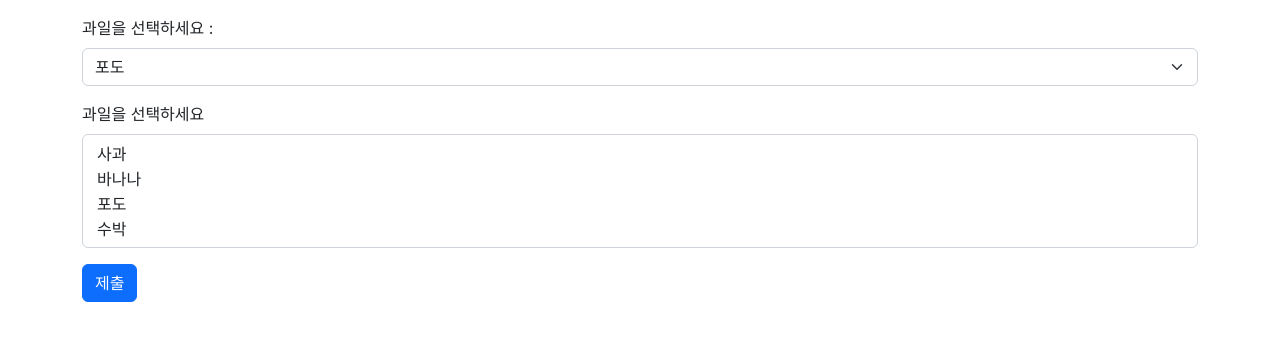
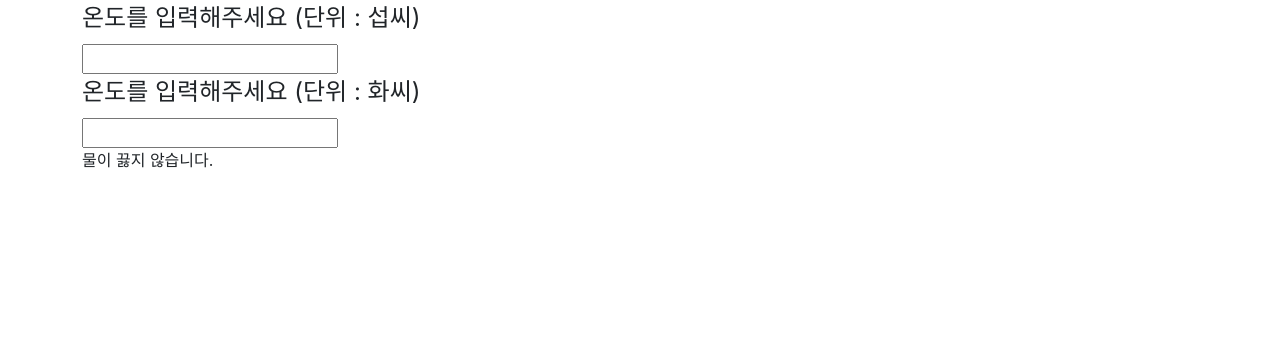
Before and after one commit to EblynCho/java505_react_test2, a React (Create React App) app: page / in a window 1280 px wide. Shown: the top 340 px of the page. Built offline with nearby package versions, Linux system fonts and the light colour scheme.

Commit message:
state 끌어올리기 - 예제1

```diff
--- /dev/null
+++ b/src/App7.js
@@ -0,0 +1,13 @@
+import React from "react";
+import Calculator from "./folder4/Calculator";
+
+function App7(props) {
+    return (
+        <div className={"container"}>
+            <Calculator />
+        </div>
+    );
+}
+
+
+export default App7;
--- /dev/null
+++ b/src/folder4/Calculator.jsx
@@ -0,0 +1,69 @@
+// Calculator.jsx
+
+import React, {useState} from "react";
+import TemperatureInput from "./TemperatureInput";
+
+function BoilingVerdict(props) {
+    if (props.celsius >= 100) {
+        return <p>물이 끓습니다.</p>;
+    }
+    return <p>물이 끓지 않습니다.</p>;
+}
+
+// 매개변수로 화씨 온도를 받아서 섭씨 온도로 변환
+function toCelsius(fahrenheit) {
+    return ((fahrenheit - 32) * 5) / 9;
+}
+
+// 매개변수로 섭씨 온도를 받아서 화씨 온도로 변환
+function toFahrenheit(celsius) {
+    return (celsius * 9) / 5 + 32;
+}
+
+// 매개변수로 현재 온도와 온도 변환을 위한 함수를 받아서 사요
+function tryConvert(temperature, convert) {
+    const input = parseFloat(temperature);
+    // 입력받은 온도가 숫자인지 아닌지 확인, 숫자가 아니면 빈 문자열 반환
+    if (Number.isNaN(input)) {
+        return "";
+    }
+
+    // 두번째 매개변수로 받은 변환 함수를 사용하여 표시 온도를 변환
+    const output = convert(input);
+    // 수학 관련 함수를 사용하여 소수점 이하 부분 처리
+    const rounded = Math.round(output *1000) / 1000;
+
+    return rounded.toString();
+}
+
+function Calculator(props) {
+    // state 로 설정
+    const [temperature, setTemperature] = useState('');
+    const [scale, setScale] = useState('c');
+
+    const handleCelsiusChange = (temperature) => {
+        setTemperature(temperature);
+        setScale('c');
+    };
+
+    const handleFahrenheitChange = (temperature) => {
+        setTemperature(temperature);
+        setScale('f');
+    };
+
+    // 현재 온도를 표시 방식에 따라서 변환
+    const celsius = scale === 'f' ? tryConvert(temperature, toCelsius) : temperature;
+    const fahrenheit = scale === 'c' ? tryConvert(temperature, toFahrenheit) : temperature;
+
+    return (
+        <div>
+            {/* 자식 컴포넌트 호출 시 props 에 2개의 데이터와 state 의 값을 변경할 수 있는 함수를 제공 */}
+            <TemperatureInput scale={'c'} temperature={celsius} onTemperatureChange={handleCelsiusChange} />
+            <TemperatureInput scale={'f'} temperature={fahrenheit} onTemperatureChange={handleFahrenheitChange} />
+            {/* 온도를 props 를 통해서 전달, 실수로 표현하기 위해서 parseFloat() 사용 */}
+            <BoilingVerdict celsius={parseFloat(celsius)} />
+        </div>
+    );
+}
+
+export default Calculator;
--- /dev/null
+++ b/src/folder4/TemperatureInput.jsx
@@ -0,0 +1,29 @@
+// TemperatureInput.jsx
+
+import React from "react";
+
+const scaleNames = {
+    c: "섭씨",
+    f: "화씨",
+};
+
+function TemperatureInput(props) {
+    // input 태그의 값 변경 이벤트 발생 시 동작할 함수, event 객체를 매개변수로 가져옴
+    const handleChange = (e) => {
+        // 부모 컴포넌트에서 전달 받은 props 중 이름이 onTemperatureChange 인 함수를 실행
+        // onTemperatureChange 함수는 부모 컴포넌트의 state 값을 수정하는 함수
+        props.onTemperatureChange(e.target.value);
+    };
+
+    return (
+        <fieldset>
+            <legend>
+                온도를 입력해주세요 (단위 : {scaleNames[props.scale]})
+            </legend>
+            {/* onChange 는 input 태그의 값 변경 시 발생하는 이벤트, 해당 이벤트에 handleChange 라는 함수를 연동 */}
+            <input value={props.temperature} onChange={handleChange}/>
+        </fieldset>
+    );
+}
+
+export default TemperatureInput;
--- a/src/index.js
+++ b/src/index.js
@@ -8,6 +8,7 @@
 import App4 from "./App4";
 import App5 from "./App5";
 import App6 from "./App6";
+import App7 from "./App7";
 
 const root = ReactDOM.createRoot(document.getElementById('root'));
 root.render(
@@ -20,7 +21,8 @@
         {/*<App3 />*/}
         {/*<App4 />*/}
         {/*<App5 />*/}
-        <App6 />
+        {/*<App6 />*/}
+        <App7 />
     </React.StrictMode>
 );
 
```
